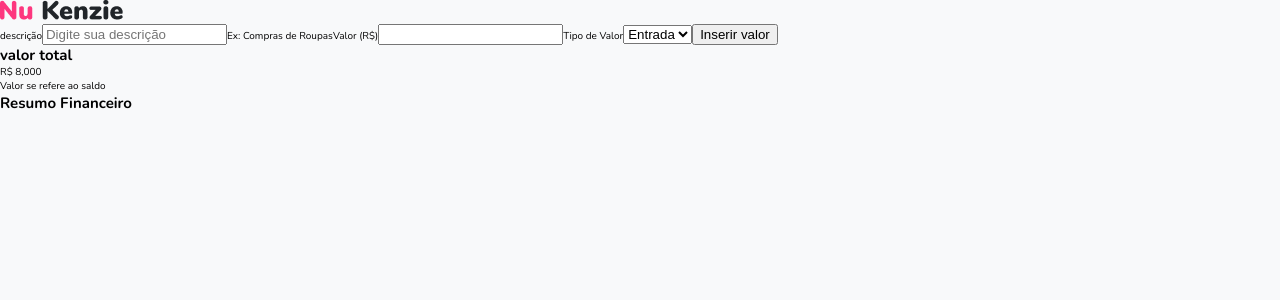
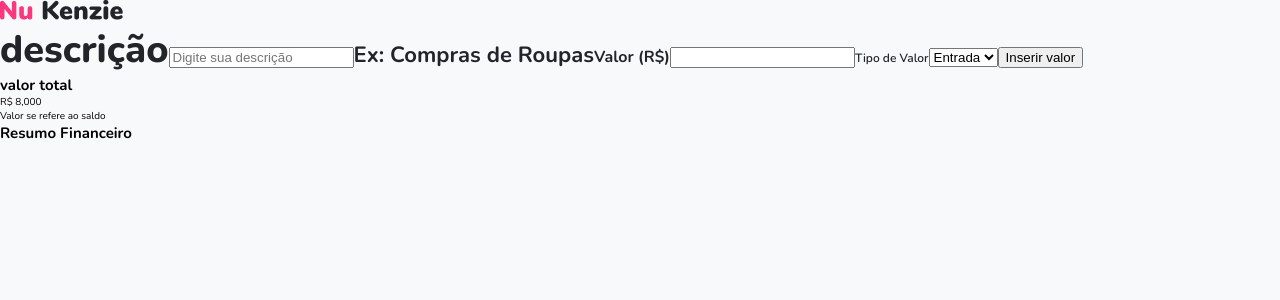
Before and after one commit to Kenzie-Academy-Brasil-Developers/Kenzie-Academy-Brasil-Developers-react-entrega-s2-nu-kenzie_svnoliveira, a React (Vite) app: page / in a window 1280 px wide. Shown: the top 300 px of the page. Built offline with nearby package versions, Linux system fonts and the light colour scheme.

Commit message:
Feature typography configurada de acordo com o style guide

```diff
--- a/src/components/Form/index.jsx
+++ b/src/components/Form/index.jsx
@@ -1,13 +1,17 @@
+import { Title1 } from "../fragments/typography/Title1"
+import { Title2 } from "../fragments/typography/Title2"
+import { Title3 } from "../fragments/typography/Title3"
+import { Title4 } from "../fragments/typography/Title4"
 
 export const Form = () => {
     return (
         <form>
-            <span>descrição</span>
+            <Title1 >descrição</Title1>
             <input type="text" placeholder="Digite sua descrição" required />
-            <span>Ex: Compras de Roupas</span>
-            <span>Valor (R$)</span>
+            <Title2>Ex: Compras de Roupas</Title2>
+            <Title3>Valor (R$)</Title3>
             <input type="number" required />
-            <span>Tipo de Valor</span>
+            <Title4>Tipo de Valor</Title4>
             <select name="transaction-type" id="transaction-type">
                 <option value="positive">Entrada</option>
                 <option value="negative">Saída</option>
--- /dev/null
+++ b/src/components/fragments/typography/StyledText.js
@@ -0,0 +1,62 @@
+import styled, { css } from "styled-components";
+
+export const StyledText = css`
+
+    ${({mode}) => {
+        if (mode === "dark"){
+            return css`
+            color: var(--grey-1);
+            `
+        } else {
+            return css`
+            color: var(--grey-4);
+            `
+        }
+    }}
+
+    ${({size}) => {
+        switch(size){
+            case "big":
+            return css`
+                font-size: 3.8rem;
+            `
+            case "medium":
+            return css`
+                font-size: 2.2rem;
+            `
+            case "small":
+            return css`
+                font-size: 1.6rem;
+            `
+            case "tiny":
+            return css`
+                font-size: 1.2rem;
+            `
+        }
+    }}
+
+    ${({weight}) => {
+        switch(weight){
+            case "boldest":
+            return css`
+                font-weight: 800;
+            `
+            case "bold":
+            return css`
+                font-weight: 700;
+            `
+            case "normal":
+            return css`
+                font-weight: 600;
+            `
+            case "light":
+            return css`
+                font-weight: 400;
+            `
+        }
+    }}
+`
+
+export  const Text = styled.span`
+    ${StyledText}
+`
--- /dev/null
+++ b/src/components/fragments/typography/Title1/index.jsx
@@ -0,0 +1,8 @@
+import { Text } from "../StyledText"
+
+
+export const Title1 = ({children}) => {
+    return(
+        <Text size="big" weight="boldest" >{children}</Text>
+    )
+}
--- /dev/null
+++ b/src/components/fragments/typography/Title1/style.js
@@ -0,0 +1,6 @@
+// import styled from "styled-components";
+// import { StyledText } from "../StyledText";
+
+// export const Title1 = styled.h1<size="big" , weight="boldest">`
+//     ${StyledText}
+// `
--- /dev/null
+++ b/src/components/fragments/typography/Title2/index.jsx
@@ -0,0 +1,8 @@
+import { Text } from "../StyledText"
+
+
+export const Title2 = ({children}) => {
+    return(
+        <Text size="medium" weight="bold" >{children}</Text>
+    )
+}
--- /dev/null
+++ b/src/components/fragments/typography/Title3/index.jsx
@@ -0,0 +1,8 @@
+import { Text } from "../StyledText"
+
+
+export const Title3 = ({children}) => {
+    return(
+        <Text size="small" weight="bold" >{children}</Text>
+    )
+}
--- /dev/null
+++ b/src/components/fragments/typography/Title4/index.jsx
@@ -0,0 +1,8 @@
+import { Text } from "../StyledText"
+
+
+export const Title4 = ({children}) => {
+    return(
+        <Text size="tiny" weight="normal" >{children}</Text>
+    )
+}
```
Also changed, not shown: src/components/fragments/typography/Body/index.jsx (added, +8 -0 lines), src/components/fragments/typography/Headline/index.jsx (added, +8 -0 lines).
